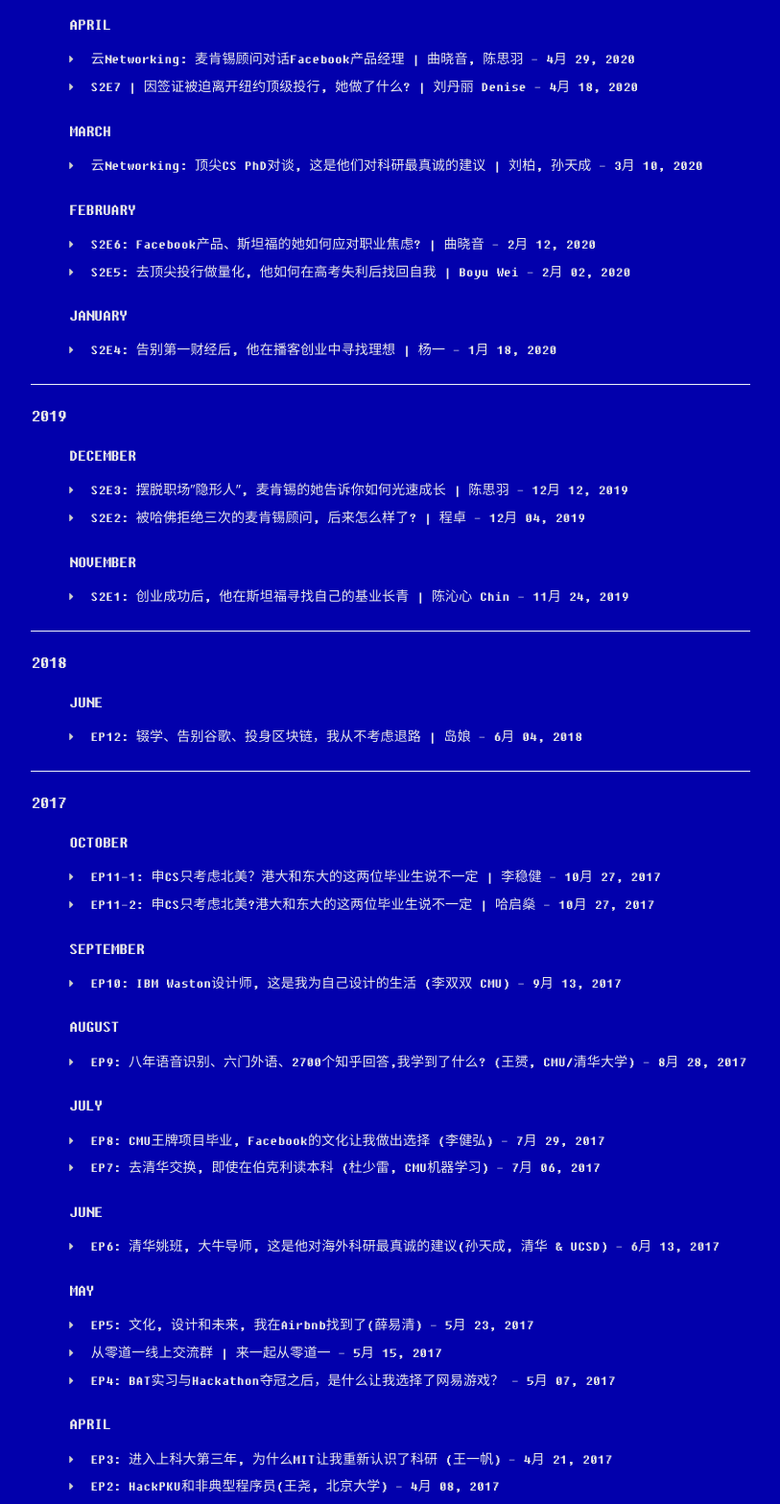
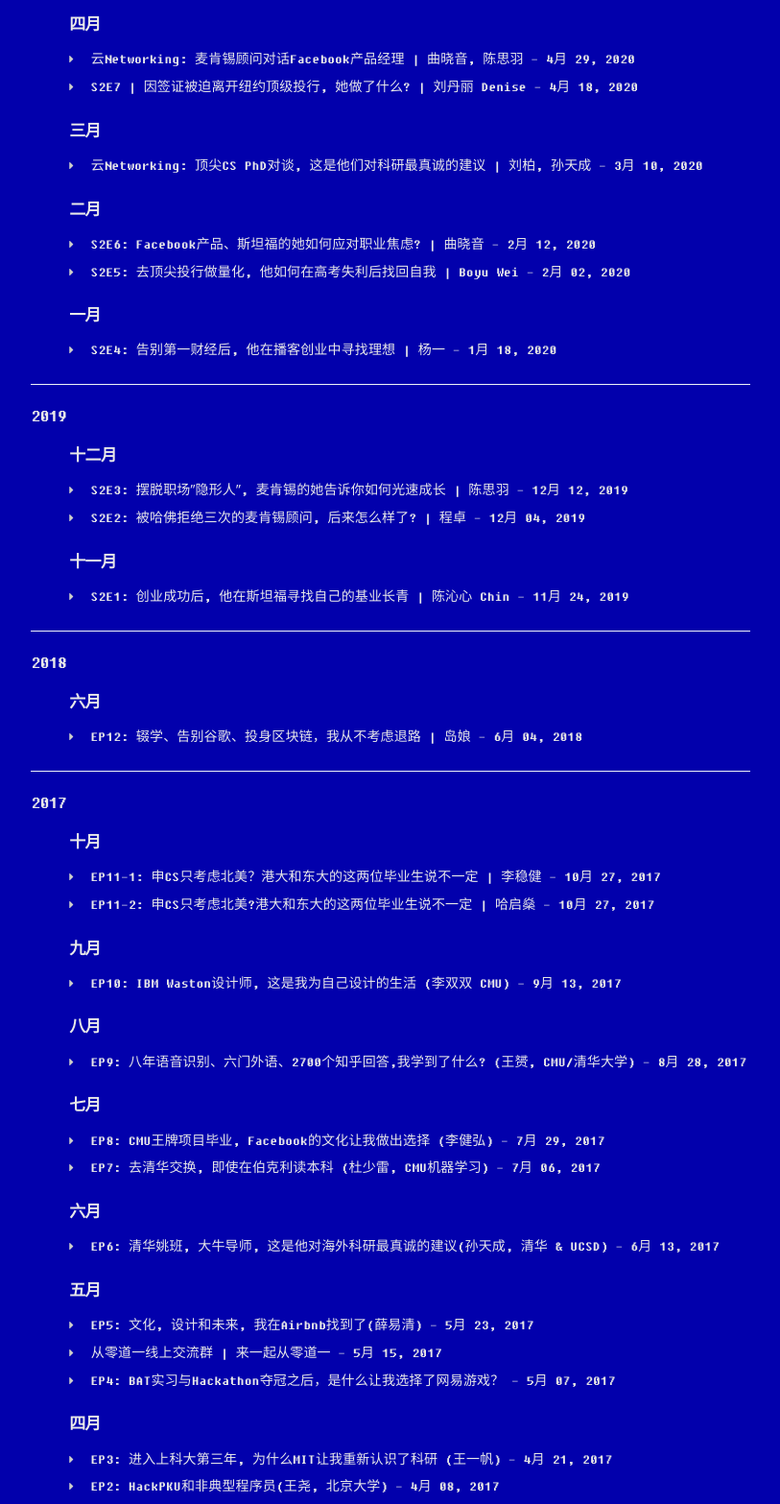
Before and after one commit to ChinW/0says1, a plain HTML site: page all-archives/index.html in a window 1280 px wide. Shown: the part 1820-3387 px from the top of the page at 96% size, without its empty margins (58-871 px from the left). Drawn offline with Linux system fonts and the light colour scheme.

Commit message:
Site updated: 2021-12-08 21:33:24

```diff
--- a/all-archives/index.html
+++ b/all-archives/index.html
@@ -466,7 +466,7 @@
 
                 <ul class="archive-posts archive-month" data-date="202010">
                     <h5 class="archive-title">
-                        <a class="link-unstyled" href="/archives/2020/10">October</a>
+                        <a class="link-unstyled" href="/archives/2020/10">十月</a>
                     </h5>
 
 
@@ -556,7 +556,7 @@
 
                 <ul class="archive-posts archive-month" data-date="202004">
                     <h5 class="archive-title">
-                        <a class="link-unstyled" href="/archives/2020/04">April</a>
+                        <a class="link-unstyled" href="/archives/2020/04">四月</a>
                     </h5>
 
 
@@ -583,7 +583,7 @@
 
                 <ul class="archive-posts archive-month" data-date="202003">
                     <h5 class="archive-title">
-                        <a class="link-unstyled" href="/archives/2020/03">March</a>
+                        <a class="link-unstyled" href="/archives/2020/03">三月</a>
                     </h5>
 
 
@@ -601,7 +601,7 @@
 
                 <ul class="archive-posts archive-month" data-date="202002">
                     <h5 class="archive-title">
-                        <a class="link-unstyled" href="/archives/2020/02">February</a>
+                        <a class="link-unstyled" href="/archives/2020/02">二月</a>
                     </h5>
 
 
@@ -628,7 +628,7 @@
 
                 <ul class="archive-posts archive-month" data-date="202001">
                     <h5 class="archive-title">
-                        <a class="link-unstyled" href="/archives/2020/01">January</a>
+                        <a class="link-unstyled" href="/archives/2020/01">一月</a>
                     </h5>
 
 
@@ -654,7 +654,7 @@
 
                 <ul class="archive-posts archive-month" data-date="201912">
                     <h5 class="archive-title">
-                        <a class="link-unstyled" href="/archives/2019/12">December</a>
+                        <a class="link-unstyled" href="/archives/2019/12">十二月</a>
                     </h5>
 
 
@@ -681,7 +681,7 @@
 
                 <ul class="archive-posts archive-month" data-date="201911">
                     <h5 class="archive-title">
-                        <a class="link-unstyled" href="/archives/2019/11">November</a>
+                        <a class="link-unstyled" href="/archives/2019/11">十一月</a>
                     </h5>
 
 
@@ -707,7 +707,7 @@
 
                 <ul class="archive-posts archive-month" data-date="201806">
                     <h5 class="archive-title">
-                        <a class="link-unstyled" href="/archives/2018/06">June</a>
+                        <a class="link-unstyled" href="/archives/2018/06">六月</a>
                     </h5>
 
 
@@ -733,7 +733,7 @@
 
                 <ul class="archive-posts archive-month" data-date="201710">
                     <h5 class="archive-title">
-                        <a class="link-unstyled" href="/archives/2017/10">October</a>
+                        <a class="link-unstyled" href="/archives/2017/10">十月</a>
                     </h5>
 
 
@@ -760,7 +760,7 @@
 
                 <ul class="archive-posts archive-month" data-date="201709">
                     <h5 class="archive-title">
-                        <a class="link-unstyled" href="/archives/2017/09">September</a>
+                        <a class="link-unstyled" href="/archives/2017/09">九月</a>
                     </h5>
 
 
@@ -778,7 +778,7 @@
 
                 <ul class="archive-posts archive-month" data-date="201708">
                     <h5 class="archive-title">
-                        <a class="link-unstyled" href="/archives/2017/08">August</a>
+                        <a class="link-unstyled" href="/archives/2017/08">八月</a>
                     </h5>
 
 
@@ -796,7 +796,7 @@
 
                 <ul class="archive-posts archive-month" data-date="201707">
                     <h5 class="archive-title">
-                        <a class="link-unstyled" href="/archives/2017/07">July</a>
+                        <a class="link-unstyled" href="/archives/2017/07">七月</a>
                     </h5>
 
 
@@ -823,7 +823,7 @@
 
                 <ul class="archive-posts archive-month" data-date="201706">
                     <h5 class="archive-title">
-                        <a class="link-unstyled" href="/archives/2017/06">June</a>
+                        <a class="link-unstyled" href="/archives/2017/06">六月</a>
                     </h5>
 
 
@@ -841,7 +841,7 @@
 
                 <ul class="archive-posts archive-month" data-date="201705">
                     <h5 class="archive-title">
-                        <a class="link-unstyled" href="/archives/2017/05">May</a>
+                        <a class="link-unstyled" href="/archives/2017/05">五月</a>
                     </h5>
 
 
@@ -877,7 +877,7 @@
 
                 <ul class="archive-posts archive-month" data-date="201704">
                     <h5 class="archive-title">
-                        <a class="link-unstyled" href="/archives/2017/04">April</a>
+                        <a class="link-unstyled" href="/archives/2017/04">四月</a>
                     </h5>
 
 
@@ -904,7 +904,7 @@
 
                 <ul class="archive-posts archive-month" data-date="201703">
                     <h5 class="archive-title">
-                        <a class="link-unstyled" href="/archives/2017/03">March</a>
+                        <a class="link-unstyled" href="/archives/2017/03">三月</a>
                     </h5>
 
 
```
Also changed, not shown: 2021/12/02/S3E9/index.html (+1 -4 lines), all-categories/index.html (+19 -19 lines).
